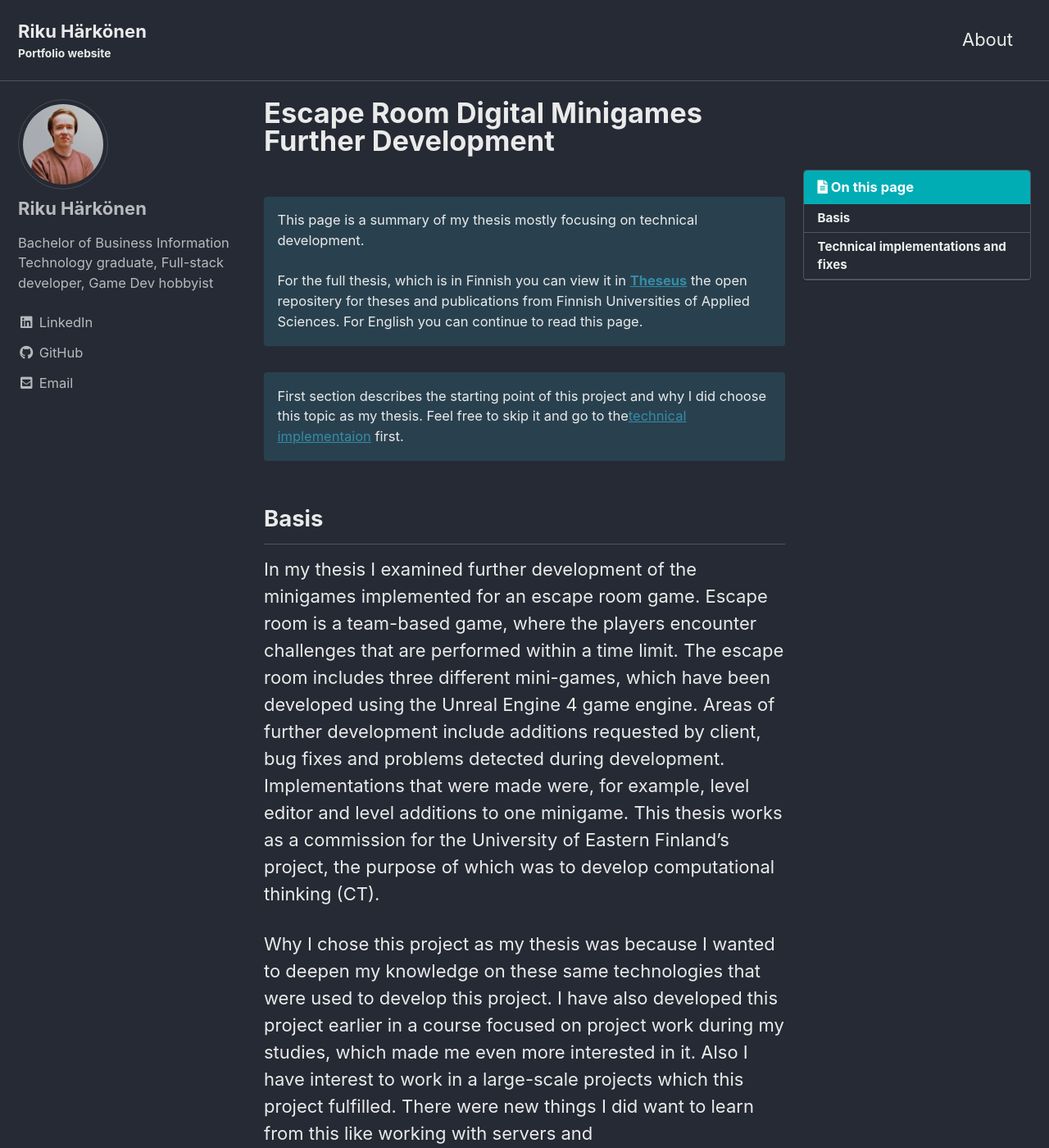
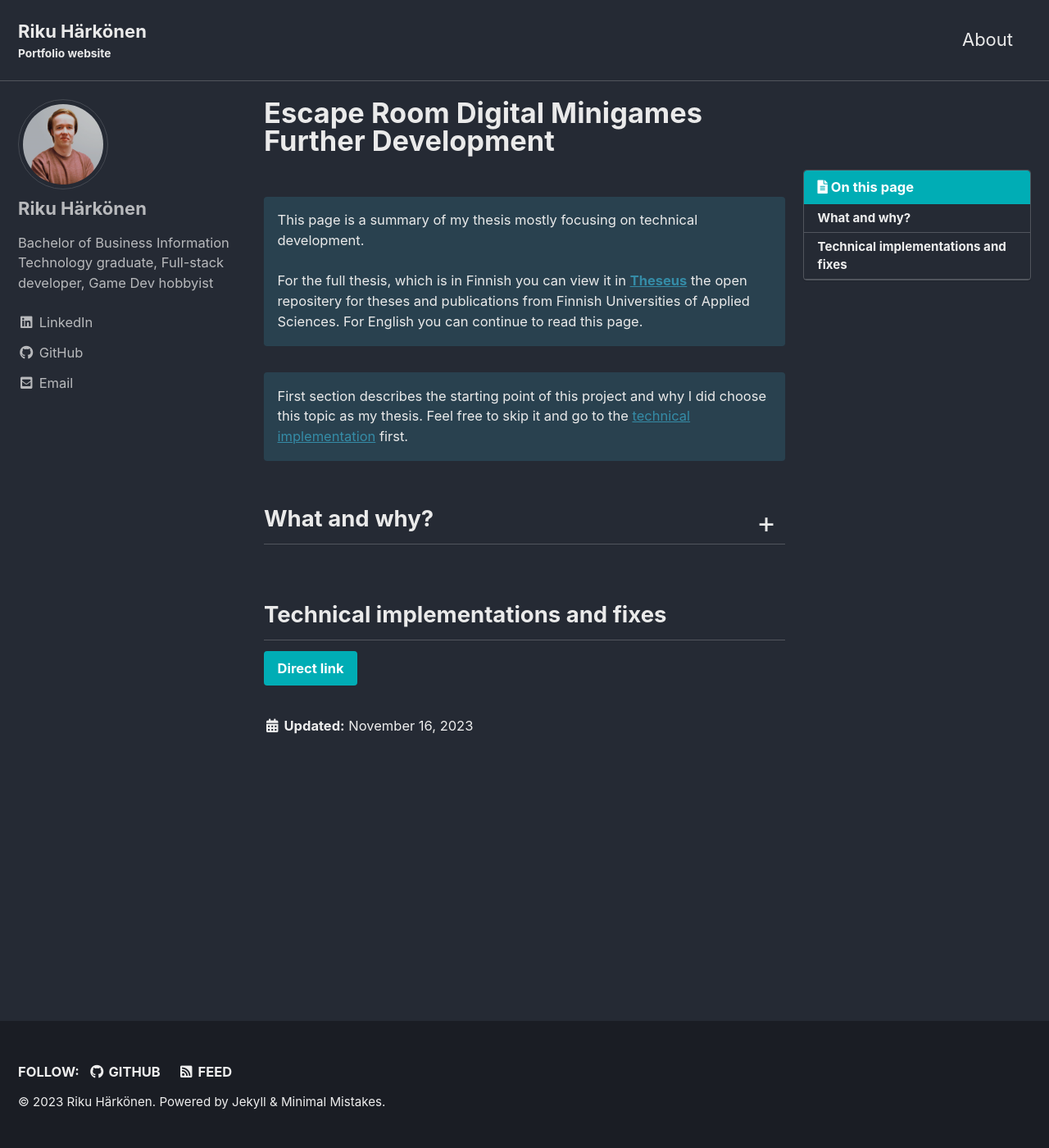
Before and after one commit to rikhurd/rikhurd.github.io, a Jekyll site: the page built from _posts/2023-11-16-thesis.md, in a window 1280 px wide and 1400 px high. Shown: the whole window at 82% size. Built offline with Jekyll 4.4.1, drawn with Linux system fonts in a browser that asks for light colours; cached includes are drawn as plain includes.

Commit message:
Add accordion functionality

```diff
--- a/_posts/2023-11-16-thesis.md
+++ b/_posts/2023-11-16-thesis.md
@@ -8,20 +8,25 @@
 link: https://urn.fi/URN:NBN:fi:amk-2023110928934
 toc: true
 toc_sticky: true
-
 ---
 
 This page is a summary of my thesis mostly focusing on technical development. <br><br>
 For the full thesis, which is in Finnish you can view it in **[Theseus](https://urn.fi/URN:NBN:fi:amk-2023110928934)** the open repositery for theses and publications from Finnish Universities of Applied Sciences. For English you can continue to read this page.
 {: .notice--info}
 
-First section describes the starting point of this project and why I did choose this topic as my thesis. Feel free to skip it and go to the[technical implementaion](#technical-implementations-and-fixes) first.
+First section describes the starting point of this project and why I did choose this topic as my thesis. Feel free to skip it and go to the [technical implementation](#technical-implementations-and-fixes) first.
 {: .notice--info}
 
-## Basis
+## What and why?
+{: .accordion-section-header}
 
-In my thesis I examined further development of the minigames implemented for an escape room game. Escape room is a team-based game, where the players encounter challenges that are performed within a time limit. The escape room includes three different mini-games, which have been developed using the Unreal Engine 4 game  engine. Areas of further development include additions requested by client, bug fixes and problems detected during development. Implementations that were made were, for example, level editor and level additions to one minigame. This thesis works as a commission for the University of Eastern Finland’s project, the purpose of which was to develop computational thinking (CT).
-
-Why I chose this project as my thesis was because I wanted to deepen my knowledge on these same technologies that were used to develop this project. I have also developed this project earlier in a course focused on project work during my studies, which made me even more interested in it. Also I have interest to work in a large-scale projects which this project fulfilled. There were new things I did want to learn from this like working with servers and
+  <div class="accordion-section-content">
+    <p>
+      In my thesis I examined further development of the minigames implemented for an escape room game. Escape room is a team-based game, where the players encounter challenges that are performed within a time limit. The escape room includes three different mini-games, which have been developed using the Unreal Engine 4 game  engine. Areas of further development include additions requested by client, bug fixes and problems detected during development. Implementations that were made were, for example, level editor and level additions to one minigame. This thesis works as a commission for the University of Eastern Finland’s project, the purpose of which was to develop computational thinking.
+    </p>
+    <p>
+      Why I chose this project as my thesis was because I wanted to deepen my knowledge on these same technologies that were used to develop this project. I have also developed this project earlier in a course focused on project work during my studies, which made me even more interested in it. Also I have interest to work in a large-scale projects which this project fulfilled. There were new things I did want to learn from this like working with servers and
+    </p>
+  </div>
 
 ## Technical implementations and fixes
--- a/_sass/minimal-mistakes/_utilities.scss
+++ b/_sass/minimal-mistakes/_utilities.scss
@@ -591,3 +591,42 @@
     position: static;
   }
 }
+
+/*
+   Accordion
+   ========================================================================== */
+
+  .accordion-section-header {
+    cursor: pointer;
+  }
+
+  .accordion-section-header::before {
+    content: "+";
+    display: inline-block; /* Ensures the rotation works */
+    font-weight: normal;
+    font-size: 130%;
+    position: absolute;
+    right: 0.5rem;
+    transition: all 0.15s ease-in-out;
+  }
+
+  .accordion-section-header.active::before {
+    transform: rotate(-45deg); /* Rotated state */
+  }
+
+  .accordion-section-content {
+    display: block; /* Initially set to none */
+    max-height: 0;
+    overflow: hidden;
+    transition: max-height 0.3s ease-in-out; /* Adjust the duration as needed */
+  }
+
+  .accordion-section-content.is--visible {
+    display: block; /* Display when is--visible is added */
+    transition-delay: 0.1s; /* Delay the transition for a smoother effect */
+
+      .accordion-section-content::after {
+        content: "";
+        display: block;
+      }
+    }
```
Also changed, not shown: assets/js/_main.js (+12 -1 lines), assets/js/main.min.js.
